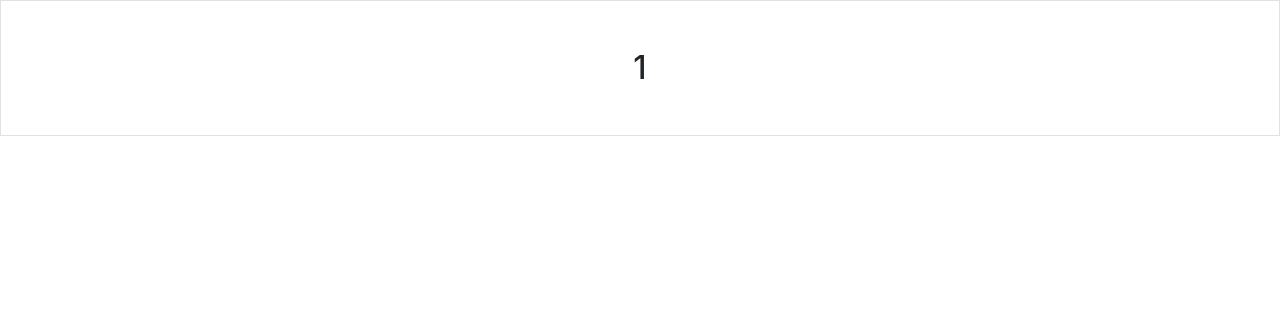
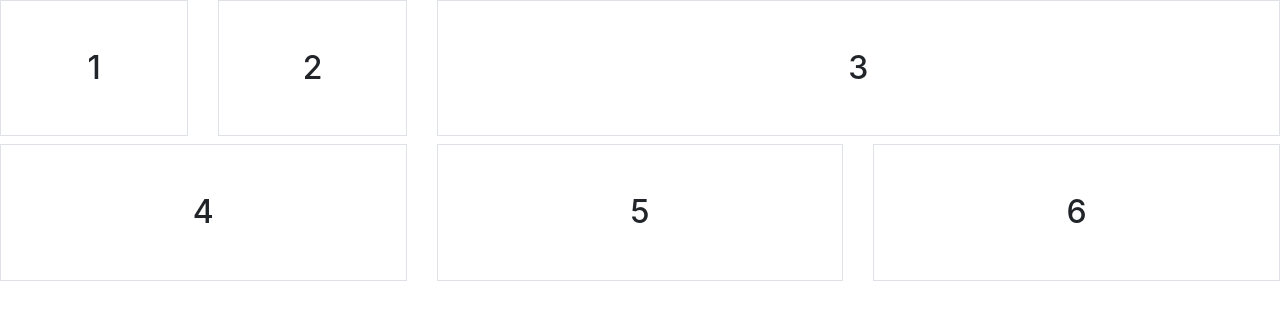
Before and after one commit to JustJarvaz/starter-css-frameworks-grids-exercise, a plain HTML site: page index.html in a window 1280 px wide. Drawn offline with nearby package versions, Linux system fonts and the light colour scheme.

Commit message:
Finished all directions

```diff
--- a/index.html
+++ b/index.html
@@ -13,7 +13,33 @@
 </head>
 
 <body>
-  <h2 class="text-center py-5 border">1</h2>
+  <div class="row">
+    <div class="col-sm-3 col-lg-2">
+      <h2 class="text-center py-5 border">1</h2>
+    </div>
+    <div class="col-sm-6 col-lg-2">
+      <h2 class="text-center py-5 border">2</h2>
+    </div>
+    <div class="col-sm-3 col-lg-8">
+      <h2 class="text-center py-5 border">3</h2>
+    </div>
+     </div>
+     <div class="row">
+       <div class="col-sm-5 col-lg-4">
+      <h2 class="text-center py-5 border">4</h2>
+    </div>
+    <div class="col-sm-5 col-lg-4">
+      <h2 class="text-center py-5 border">5</h2>
+    </div>
+    <div class="col col-lg-4">
+      <h2 class="text-center py-5 border">6</h2>
+    </div>
+     </div>
+
+
+
+
+
 </body>
 
 </html>
```
